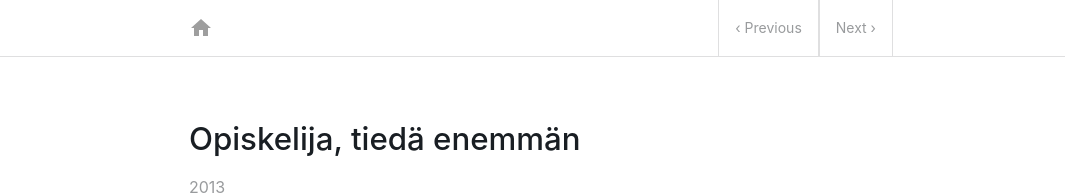
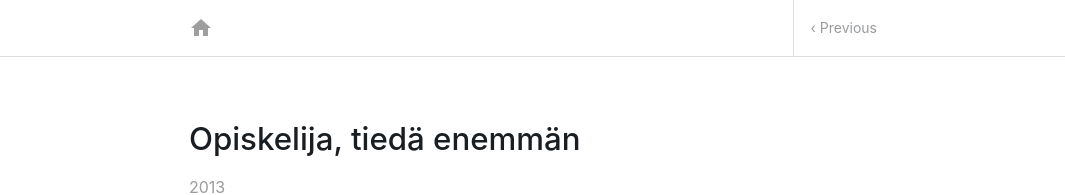
Before and after one commit to mlindholm/homepage, a Jekyll site: the page built from _posts/2013-07-01-adprofit.md, in a window 1280 px wide. Shown: the top 195 px of the page, without its empty margins (107-1172 px from the left). Built offline with Jekyll 4.4.1, drawn with Linux system fonts in a browser that asks for light colours; nearby versions of some CDN libraries.

Commit message:
Fix logic bug in navigation where next would be shown for last item

```diff
--- a/_includes/main-navigation.html
+++ b/_includes/main-navigation.html
@@ -8,12 +8,16 @@
     </a>
     {% unless page.url == "/" %}
     <div class="pagination">
-      {% unless page.next.ext_link %}
-          <a href="{{page.next.url}}" class="previous{% unless page.previous %}-last{% endunless %}">‹ Previous</a>
-      {% endunless %}
-      {% unless page.previous.ext_link %}
-          <a href="{{page.previous.url}}" class="next">Next ›</a>
-      {% endunless %}
+      {% if page.next %}
+        {% unless page.next.ext_link %}
+          <a href="{{page.next.url}}" class="previous{% unless page.previous %} last{% endunless %}">‹ Previous</a>
+        {% endunless %}
+      {% endif %}
+      {% if page.previous %}
+        {% unless page.previous.ext_link %}
+        <a href="{{page.previous.url}}" class="next">Next ›</a>
+        {% endunless %}
+      {% endif %}
     </div>
     {% endunless %}
   </div>
```
